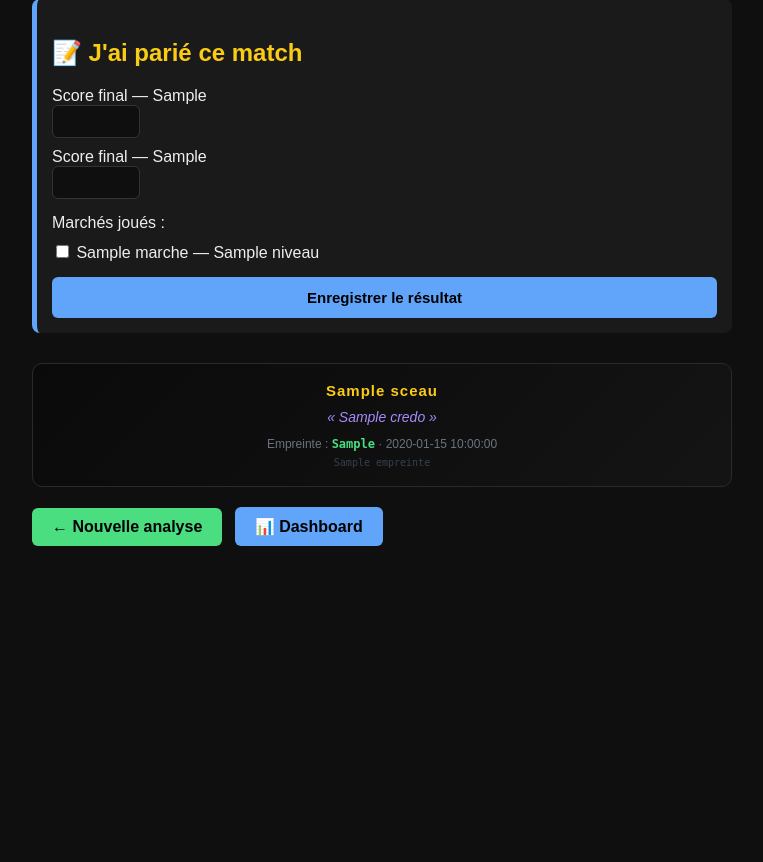
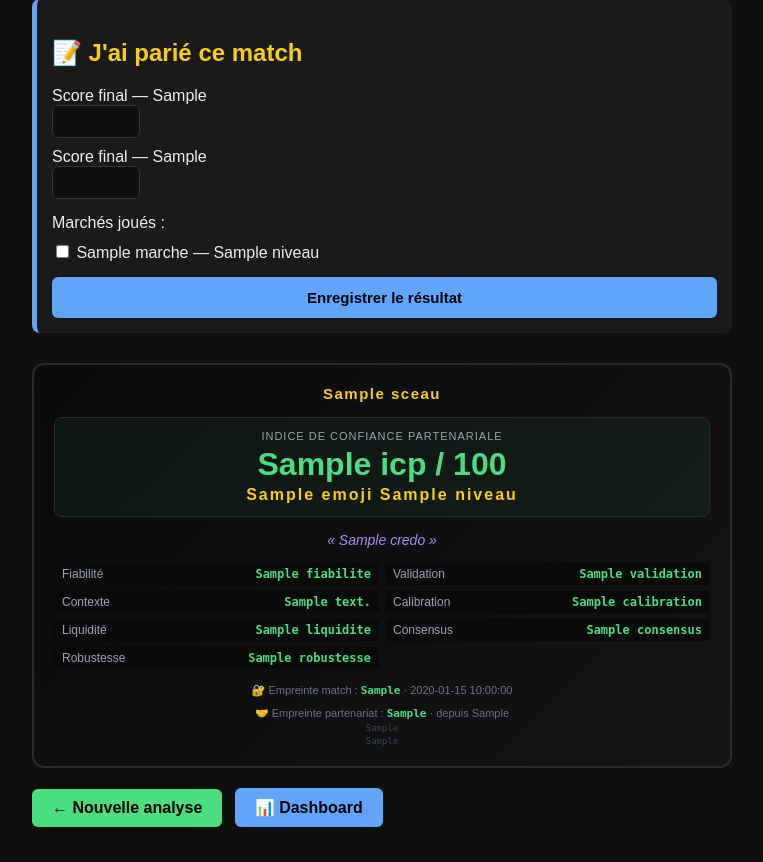
Before and after one commit to hamzypogba0610-pixel/qfte-bot-final, a FastAPI app: template templates/resultats.html in a window 1280 px wide. Shown: the part 1785-2647 px from the top of the page, without its empty margins (258-1021 px from the left). Before the commit the page ends 2331 px from the top, so only its background shows below. Run offline with FastAPI, Linux system fonts and the light colour scheme; the template is opened without the code that fills it: most values are stand-ins (such as "Sample title", 1, 10 or a date in 2020).

Commit message:
Update resultats.html

```diff
--- a/templates/resultats.html
+++ b/templates/resultats.html
@@ -47,12 +47,25 @@
         .ctx-val { font-weight: bold; color: #4ade80; }
         .ctx-val.neg { color: #ef4444; }
         .ctx-val.neutre { color: #facc15; }
-        .signature-box { margin-top: 30px; padding: 18px; background: linear-gradient(135deg, #0a0a0a, #141414); border-radius: 10px; border: 1px solid #2a2a2a; text-align: center; }
-        .signature-sceau { color: #facc15; font-weight: bold; font-size: 15px; letter-spacing: 1px; margin-bottom: 10px; }
-        .signature-credo { color: #a78bfa; font-style: italic; font-size: 14px; margin-bottom: 12px; }
-        .signature-meta { color: #6b7280; font-size: 12px; margin-bottom: 6px; }
+        .signature-box { margin-top: 30px; padding: 20px; background: linear-gradient(135deg, #0a0a0a, #141414); border-radius: 12px; border: 2px solid #2a2a2a; text-align: center; }
+        .sig-diamant { border-color: #a78bfa; box-shadow: 0 0 20px rgba(167,139,250,0.3); }
+        .sig-or { border-color: #facc15; box-shadow: 0 0 15px rgba(250,204,21,0.25); }
+        .sig-argent { border-color: #9ca3af; }
+        .sig-bronze { border-color: #b45309; }
+        .sig-verre { border-color: #4b5563; opacity: 0.8; }
+        .signature-sceau { color: #facc15; font-weight: bold; font-size: 15px; letter-spacing: 1.5px; margin-bottom: 15px; }
+        .icp-container { background: rgba(74,222,128,0.05); border: 1px solid #2a2a2a; border-radius: 8px; padding: 12px; margin-bottom: 15px; }
+        .icp-label { color: #9ca3af; font-size: 11px; letter-spacing: 1px; text-transform: uppercase; margin-bottom: 6px; }
+        .icp-valeur { font-size: 32px; font-weight: bold; color: #4ade80; line-height: 1; margin-bottom: 6px; }
+        .icp-niveau { font-size: 16px; font-weight: bold; color: #facc15; letter-spacing: 2px; }
+        .signature-credo { color: #a78bfa; font-style: italic; font-size: 14px; margin: 15px 0; padding: 0 10px; }
+        .signaux-grid { display: grid; grid-template-columns: repeat(2, 1fr); gap: 6px; margin: 15px 0; font-size: 12px; }
+        .sig-item { display: flex; justify-content: space-between; padding: 4px 8px; background: #0a0a0a; border-radius: 4px; }
+        .sig-item span:first-child { color: #9ca3af; }
+        .sig-item span:last-child { color: #4ade80; font-weight: bold; font-family: monospace; }
+        .signature-meta { color: #6b7280; font-size: 11px; margin-top: 10px; }
         .signature-empreinte { color: #4ade80; font-weight: bold; font-family: monospace; }
-        .signature-full { color: #374151; font-size: 10px; font-family: monospace; word-break: break-all; }
+        .signature-full { color: #374151; font-size: 9px; font-family: monospace; word-break: break-all; margin-top: 3px; }
     </style>
 </head>
 <body>
@@ -256,18 +269,41 @@
     {% endif %}
 
     {% if signature %}
-    <div class="signature-box">
+    <div class="signature-box sig-{{ signature.niveau|lower }}">
         <div class="signature-sceau">{{ signature.sceau }}</div>
+
+        <div class="icp-container">
+            <div class="icp-label">Indice de Confiance Partenariale</div>
+            <div class="icp-valeur">{{ signature.icp }} / 100</div>
+            <div class="icp-niveau">{{ signature.emoji }} {{ signature.niveau }}</div>
+        </div>
+
         <div class="signature-credo">« {{ signature.credo }} »</div>
+
+        <div class="signaux-grid">
+            <div class="sig-item"><span>Fiabilité</span><span>{{ signature.signaux.fiabilite }}</span></div>
+            <div class="sig-item"><span>Validation</span><span>{{ signature.signaux.validation }}</span></div>
+            <div class="sig-item"><span>Contexte</span><span>{{ signature.signaux.contexte }}</span></div>
+            <div class="sig-item"><span>Calibration</span><span>{{ signature.signaux.calibration }}</span></div>
+            <div class="sig-item"><span>Liquidité</span><span>{{ signature.signaux.liquidite }}</span></div>
+            <div class="sig-item"><span>Consensus</span><span>{{ signature.signaux.consensus }}</span></div>
+            <div class="sig-item"><span>Robustesse</span><span>{{ signature.signaux.robustesse }}</span></div>
+        </div>
+
         <div class="signature-meta">
-            Empreinte : <span class="signature-empreinte">{{ signature.empreinte_courte }}</span>
+            🔐 Empreinte match : <span class="signature-empreinte">{{ signature.empreinte_match_courte }}</span>
             · {{ signature.timestamp[:19].replace('T', ' ') }}
         </div>
-        <div class="signature-full">{{ signature.empreinte }}</div>
+        <div class="signature-meta">
+            🤝 Empreinte partenariat : <span class="signature-empreinte">{{ signature.empreinte_partenariat_courte }}</span>
+            · depuis {{ signature.partenariat_depuis }}
+        </div>
+        <div class="signature-full">{{ signature.empreinte_match }}</div>
+        <div class="signature-full">{{ signature.empreinte_partenariat }}</div>
     </div>
     {% endif %}
 
     <a href="/" class="back">← Nouvelle analyse</a>
     <a href="/dashboard" class="back back-alt">📊 Dashboard</a>
 </body>
-            </html>
+                               </html>
```
